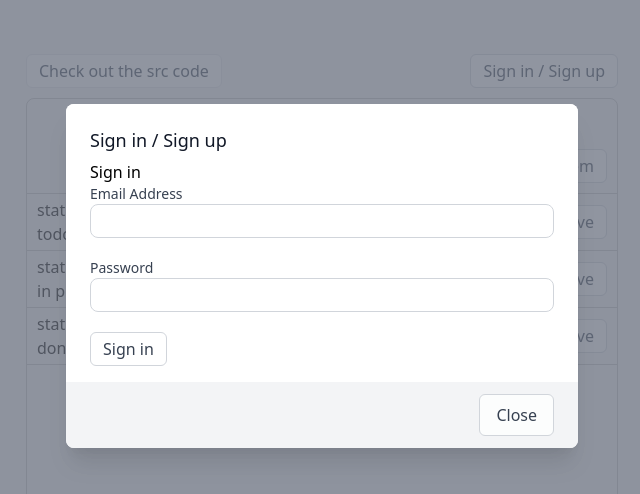
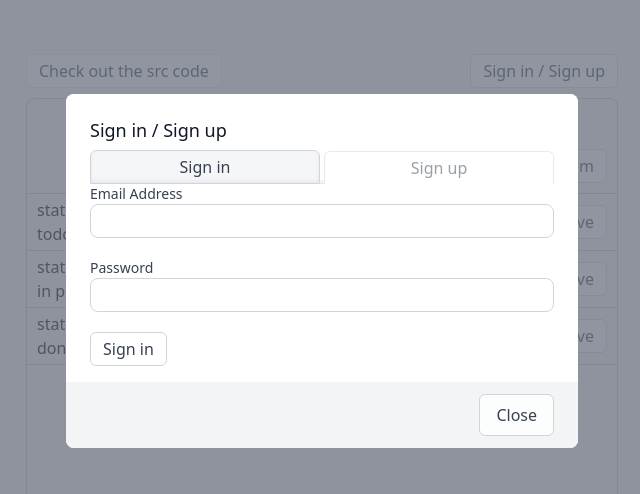
Before and after one commit to H36615/todo-ls-frontend, a React (Create React App) app: page / in a window 1280 px wide. Both pictures are taken after a click on the button "Sign in / Sign up". Shown: the top 494 px of the page, without its empty margins (318-958 px from the left). Built offline with nearby package versions, Linux system fonts and the light colour scheme.

Commit message:
Create tabs for "sign in / sign up"

```diff
--- a/src/features/SignInOrUpModal/SignInOrUpModal.tsx
+++ b/src/features/SignInOrUpModal/SignInOrUpModal.tsx
@@ -11,13 +11,44 @@ interface SignInOrUpModalProps {
 export default function SignInOrUpModal(props: SignInOrUpModalProps): JSX.Element {
 
 	const [modalButtonsDisabled, setModalButtonsDisabled] = useState<boolean>(false);
+	/** Sign in enabled, otherwise sign up is enabled. */
+	const [signInEnabled, setSignInEnabled] = useState<boolean>(false);
 
 	return (
 		<div className="SignInOrUpModal">
 			<Modal modalOpen={props.modalOpen} header="Sign in / Sign up"
 				onCloseModal={props.closeModal} closeButtonDisabled={modalButtonsDisabled}>
 
-				<div>Sign in</div>
+				{/* Tab buttons */}
+				<div className="flex flex-row items-end">
+					<button
+						className={`items-center rounded-t-md
+						text-gray-700 bg-white bg-opacity-80
+						px-3 py-1 border flex-1
+						border-gray-300
+						focus:outline-none
+			${signInEnabled ?
+			"opacity-50 border-b-0" :
+			"hover:bg-gray-300 hover:bg-opacity-30 bg-gray-100 shadow-inline_bottom"}
+						`}
+						onClick={() => setSignInEnabled(true)}>
+						<p className="bold">Sign in</p>
+					</button>
+					<div className="h-1 w-1 border-b shadow-inline_bottom" />
+					<button
+						className={`items-center rounded-t-md
+						text-gray-700 bg-white bg-opacity-80
+						px-3 py-1 border flex-1
+						border-gray-300
+						focus:outline-none
+			${signInEnabled ?
+			"hover:bg-gray-200 hover:bg-opacity-30 bg-gray-100 shadow-inline_bottom" :
+			"opacity-50 border-b-0"}
+						`}
+						onClick={() => setSignInEnabled(false)}>
+						<p className="bold">Sign up</p>
+					</button>
+				</div>
 
 				<SignIn closeModal={props.closeModal}
 					setModalButtonsDisabled={
--- a/tailwind.config.js
+++ b/tailwind.config.js
@@ -7,6 +7,9 @@ module.exports = {
 	darkMode: false, // or 'media' or 'class'
 	theme: {
 		extend: {},
+		boxShadow: {
+			inline_bottom: "inset 0px -2px 4px 0 rgba(0, 0, 0, 0.06)"
+		}
 	},
 	variants: {
 		extend: {},
```
